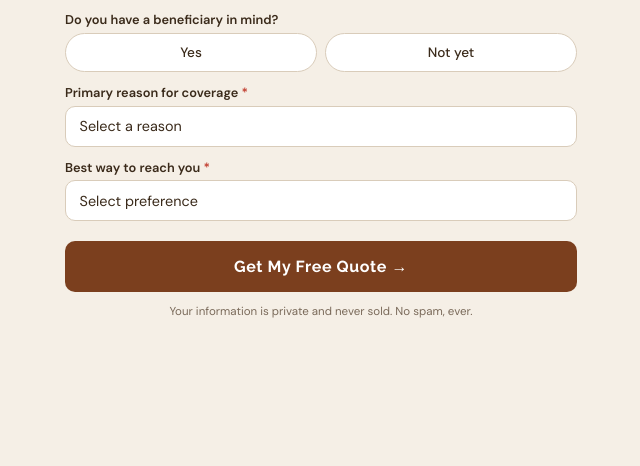
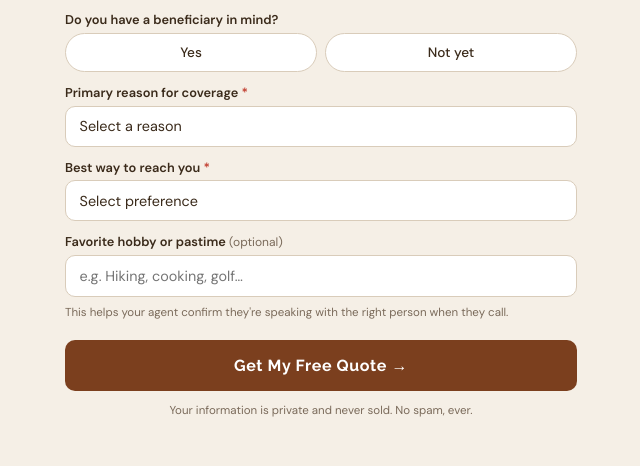
Before and after one commit to centaurus-enterprises/bfg-insurance-solutions-website, a Flask app: page /qualify.html in a window 1280 px wide. Shown: the part 879-1345 px from the top of the page, without its empty margins (319-959 px from the left). Before the commit the page ends 1197 px from the top, so only its background shows below. Run offline with Flask 3, Linux system fonts and the light colour scheme.

Commit message:
Add favorite hobby/security question to qualify form and dashboard
- qualify.html: optional hobby field at bottom with disclaimer explaining
  it helps the agent verify they're speaking to the right client
- app.py /submit: saves hobby to DB
- app.py update_status: hobby included in UPDATE
- dashboard expand panel: Favorite Hobby / Security Q field under Agent section

Co-Authored-By: Claude Sonnet 4.6 <noreply@anthropic.com>
Claude-Session: https://claude.ai/code/session_01Ax6VcnS1MCdiaHUJCh2oRA

```diff
--- a/backend/app.py
+++ b/backend/app.py
@@ -398,6 +398,7 @@ def update_status(lead_id):
                 tobacco                  = %s,
                 major_conditions         = %s,
                 medications              = %s,
+                hobby                    = %s,
                 assigned_agent           = %s
             WHERE id = %s
         """, (
@@ -425,6 +426,7 @@ def update_status(lead_id):
             to_bool(data.get("tobacco")),
             data.get("major_conditions"),
             data.get("medications"),
+            data.get("hobby"),
             data.get("assigned_agent"),
             lead_id
         ))
@@ -935,7 +937,7 @@ def submit():
                 mobile_phone, home_phone, email,
                 city, state,
                 has_beneficiary, beneficiary_relationship,
-                reason, contact_preference, age
+                reason, contact_preference, age, hobby
             ) VALUES (
                 %(product_type)s, %(first_name)s, %(last_name)s,
                 %(mobile_phone)s, %(home_phone)s, %(email)s,
@@ -957,6 +959,7 @@ def submit():
             "reason":                   data.get("reason"),
             "contact_preference":       data.get("contact_preference"),
             "age":                      data.get("age"),
+            "hobby":                    data.get("hobby"),
         })
 
         conn.commit()
--- a/backend/templates/dashboard.html
+++ b/backend/templates/dashboard.html
@@ -1251,6 +1251,10 @@
         <div class="edit-section-label">Agent</div>
 
         <div class="edit-field">
+          <label>Favorite Hobby / Security Q</label>
+          <input type="text" id="ef-hobby-${lead.id}" value="${v(lead.hobby)}" placeholder="e.g. Hiking, cooking, golf…"/>
+        </div>
+        <div class="edit-field">
           <label>Assigned Agent</label>
           <input type="text" id="ef-agent-${lead.id}" value="${v(lead.assigned_agent)}" placeholder="e.g. Josh"/>
         </div>
@@ -1316,6 +1320,7 @@
       tobacco:                  g('ef-tobacco-')?.value || null,
       major_conditions:         g('ef-conditions-')?.value || null,
       medications:              g('ef-medications-')?.value || null,
+      hobby:                    g('ef-hobby-')?.value || null,
       assigned_agent:           g('ef-agent-')?.value || null,
     };
 
--- a/qualify.html
+++ b/qualify.html
@@ -516,6 +516,12 @@
         </select>
       </div>
 
+      <div class="field-group" style="margin-top:0.25rem;">
+        <label for="hobby">Favorite hobby or pastime <span class="opt">(optional)</span></label>
+        <input type="text" id="hobby" name="hobby" placeholder="e.g. Hiking, cooking, golf…"/>
+        <span style="font-size:0.72rem;color:var(--text-light);margin-top:0.2rem;display:block;">This helps your agent confirm they're speaking with the right person when they call.</span>
+      </div>
+
       <button type="submit" class="submit-btn" id="submit-btn">Get My Free Quote &rarr;</button>
       <p class="form-note">Your information is private and never sold. No spam, ever.</p>
 
@@ -621,7 +627,8 @@
         has_beneficiary: benInput ? benInput.value : '',
         beneficiary_relationship: document.getElementById('beneficiary_relationship').value.trim(),
         reason: reasonVal,
-        contact_preference: document.getElementById('contact_preference').value
+        contact_preference: document.getElementById('contact_preference').value,
+        hobby: document.getElementById('hobby').value.trim()
       };
 
       var btn = document.getElementById('submit-btn');
```
